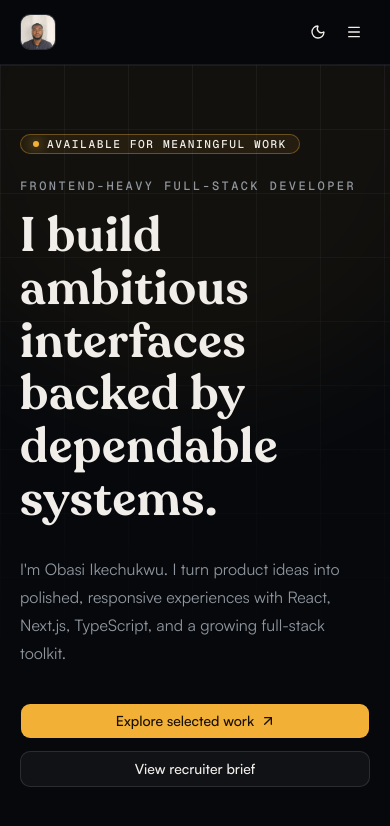
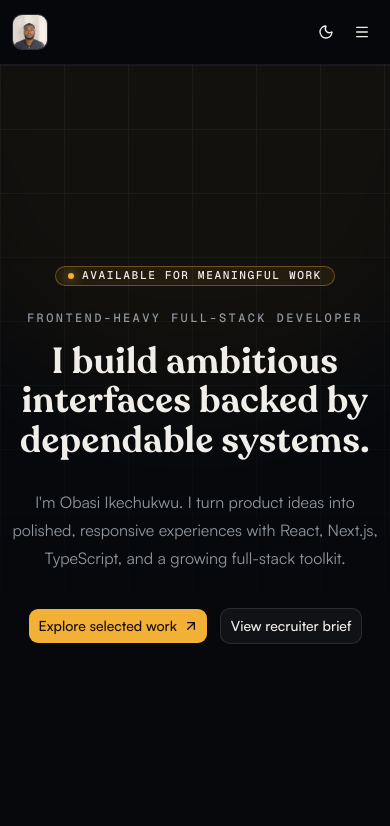
Before and after one commit to Dev-Iyke/portfolio-web, a Next.js app: page / in a window 390 px wide. Shown: the top 826 px of the page. Built offline with nearby package versions, Linux system fonts and the light colour scheme.

Commit message:
Added responsive layout to hero texts

```diff
--- a/src/components/layout/PageContainer.tsx
+++ b/src/components/layout/PageContainer.tsx
@@ -8,7 +8,7 @@ export function PageContainer({
   return (
     <div
       className={cn(
-        "mx-auto w-full max-w-7xl px-5 sm:px-6 lg:px-8",
+        "mx-auto w-full max-w-7xl px-3 sm:px-5 lg:px-8",
         className,
       )}
       {...props}
--- a/src/features/home/components/FoundationHero.tsx
+++ b/src/features/home/components/FoundationHero.tsx
@@ -16,7 +16,7 @@ export function FoundationHero() {
         <div className="absolute inset-0 bg-[linear-gradient(to_right,var(--border)_1px,transparent_1px),linear-gradient(to_bottom,var(--border)_1px,transparent_1px)] bg-[size:4rem_4rem] [mask-image:linear-gradient(to_bottom,black,transparent_80%)]" />
       </div>
       <PageContainer>
-        <div className="max-w-5xl">
+        <div className="max-w-5xl flex flex-col items-center md:items-start">
           <Badge
             variant="outline"
             className="mb-6 gap-2 border-signal/35 bg-signal/8 px-3 py-1 font-mono text-[0.7rem] uppercase tracking-[0.14em] text-foreground"
@@ -24,18 +24,18 @@ export function FoundationHero() {
             <span className="size-1.5 rounded-full bg-signal shadow-[0_0_0.75rem_var(--signal)]" />
             Available for meaningful work
           </Badge>
-          <p className="mb-4 font-mono text-xs uppercase tracking-[0.2em] text-muted-foreground sm:text-sm font-medium">
+          <p className="mb-4 font-mono text-xs uppercase tracking-[0.2em] text-muted-foreground sm:text-sm font-medium text-center md:text-start">
             Frontend-heavy full-stack developer
           </p>
-          <h1 className="max-w-5xl font-heading text-5xl leading-[1.1] font-semibold tracking-[0.015em] text-balance sm:text-6xl md:text-7xl lg:text-8xl">
+          <h1 className="max-w-5xl font-heading text-4xl leading-[1.1] font-semibold tracking-[0.015em] text-balance sm:text-5xl md:text-6xl lg:text-7xl xl:text-8xl text-center md:text-start">
             I build ambitious interfaces backed by dependable systems.
           </h1>
-          <p className="mt-7 max-w-2xl text-base leading-7 text-muted-foreground sm:text-lg sm:leading-8">
+          <p className="mt-7 max-w-2xl text-base leading-7 text-muted-foreground sm:text-lg sm:leading-8 text-center md:text-start">
             I&apos;m Obasi Ikechukwu. I turn product ideas into polished,
             responsive experiences with React, Next.js, TypeScript, and a
             growing full-stack toolkit.
           </p>
-          <div className="mt-9 flex flex-col gap-3 sm:flex-row">
+          <div className="mt-9 flex gap-3 flex-row flex-wrap">
             <Button
               asChild
               size="lg"
```
